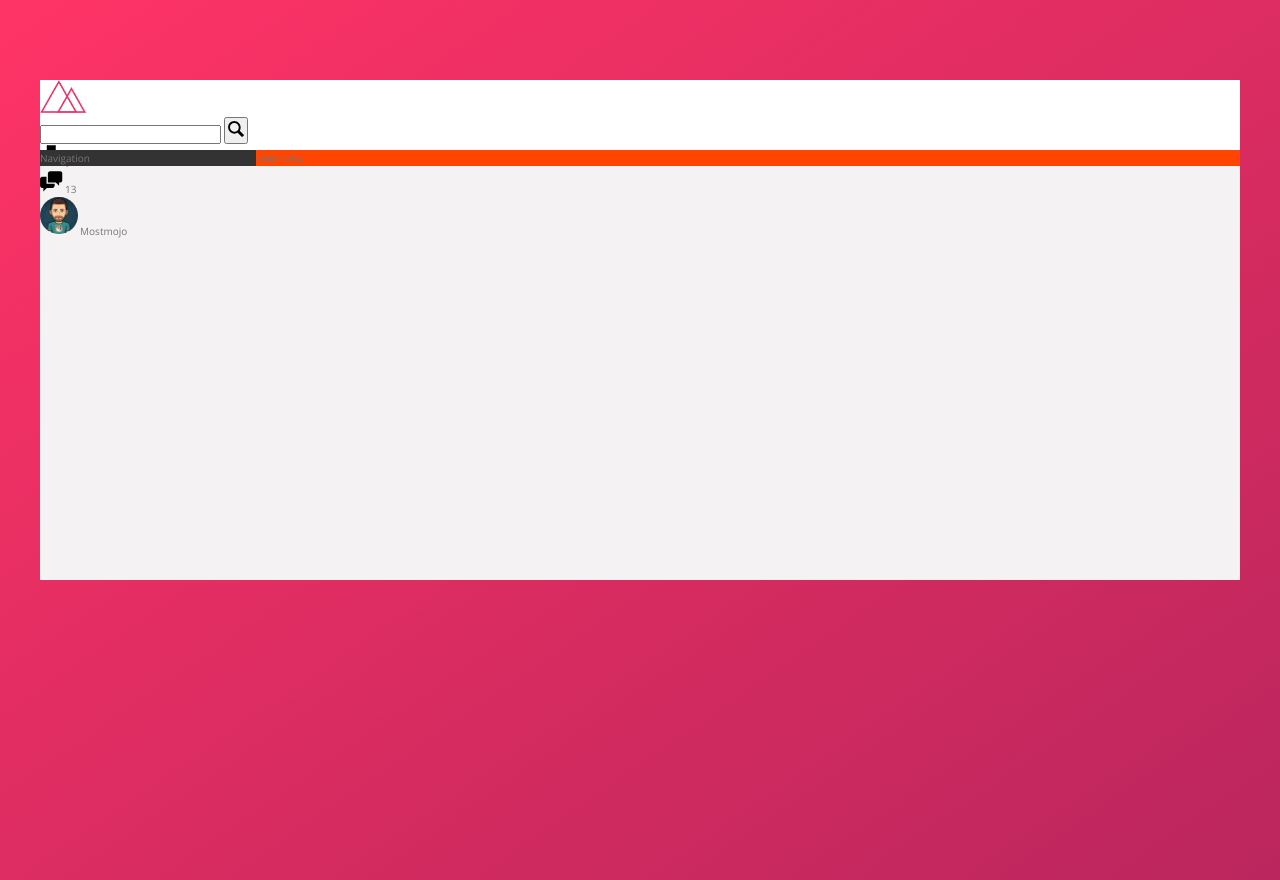
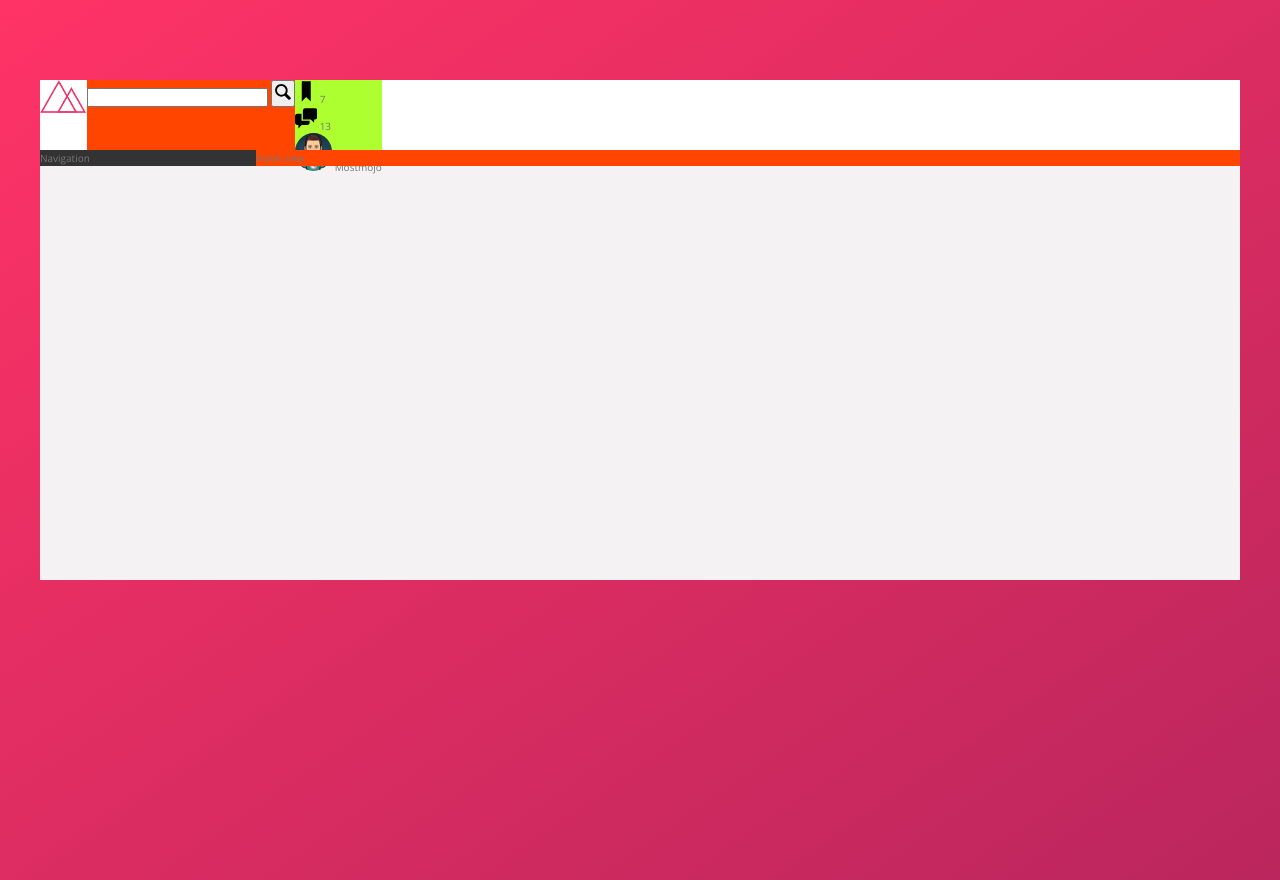
Before and after one commit to mostmojo/thronos, a website: page index.html in a window 1280 px wide. Drawn offline with nearby package versions, Linux system fonts and the light colour scheme.

Commit message:
Added flexbox to layout

```diff
--- a/sass/_components.scss
+++ b/sass/_components.scss
@@ -9,6 +9,8 @@
 // Search bar
 
 .search {
+  background-color: orangered;
+
   &__input {
   }
 
@@ -24,6 +26,8 @@
 // ************* //
 // User navigation
 .user-nav {
+  background-color: greenyellow;
+
   &__icon-box {
   }
 
--- a/sass/_layout.scss
+++ b/sass/_layout.scss
@@ -11,6 +11,7 @@
   height: 7rem;
   background-color: #fff;
   border-bottom: var(--color-grey-light-2);
+  display: flex;
 }
 
 .content {
```
Also changed, not shown: css/style.css.
